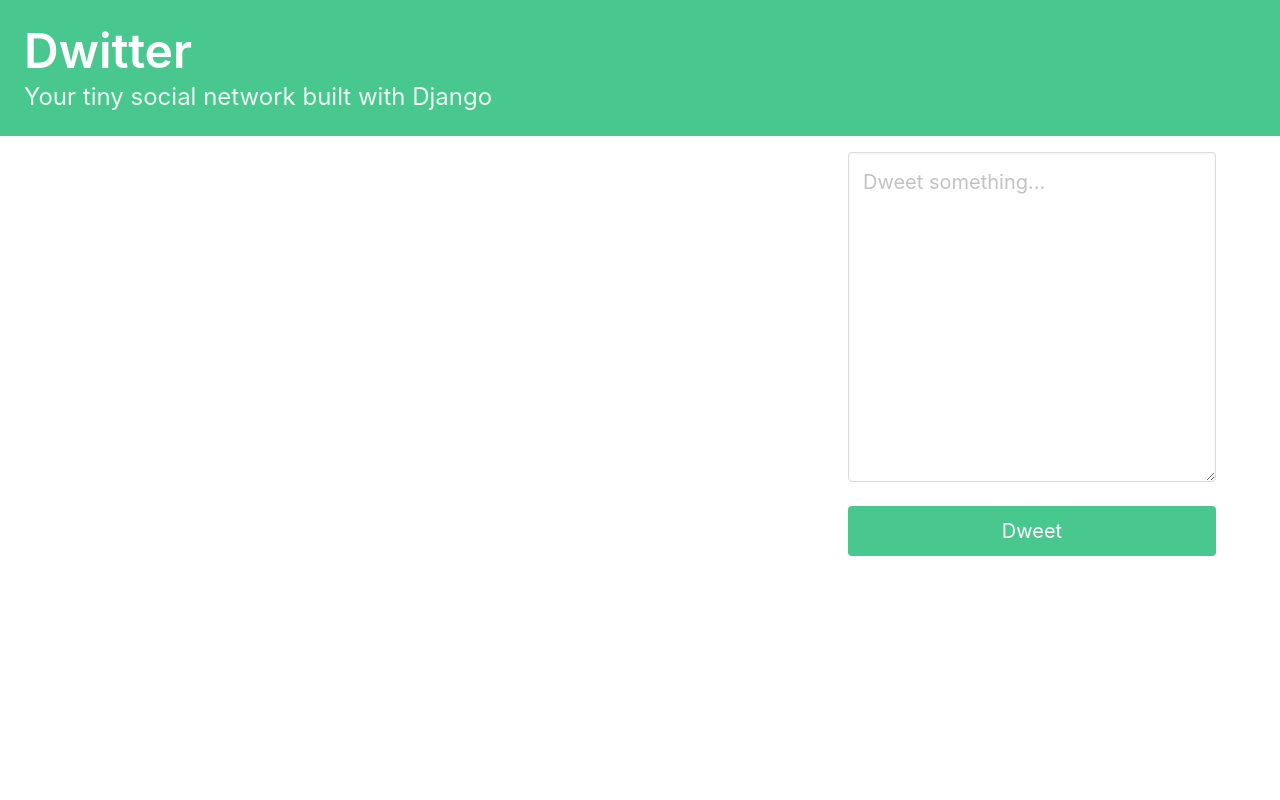
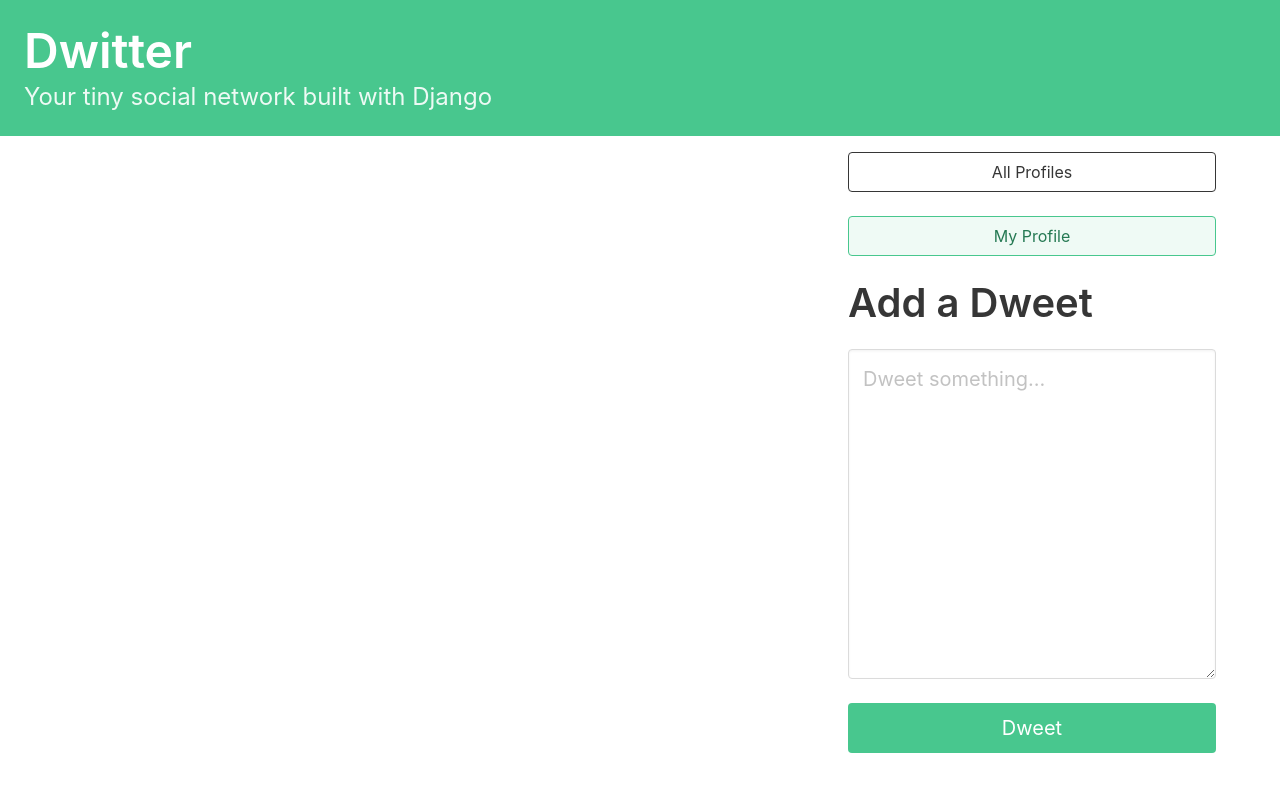
Before and after one commit to carvalhocaio/dwitter, a Django app: page / in a window 1280 px wide. Run offline with Django 3.2, Linux system fonts and the light colour scheme; the visitor is signed in with stand-in values (Sample User, id 1); data comes from the database, SQL or seed files in the repository; data that the repository does not hold is empty.

Commit message:
Improve the Front-End User Experience

```diff
--- a/dwitter/templates/base.html
+++ b/dwitter/templates/base.html
@@ -1,25 +1,28 @@
 <!DOCTYPE html>
 <html lang="en">
+
 <head>
   <meta charset="UTF-8" />
   <meta http-equiv="X-UA-Compatible" content="IE=edge" />
   <meta name="viewport" content="width=device-width, initial-scale=1.0" />
-    <link
-      rel="stylesheet"
-      href="https://cdn.jsdelivr.net/npm/bulma@0.9.3/css/bulma.min.css"
-    />
+  <link rel="stylesheet" href="https://cdn.jsdelivr.net/npm/bulma@0.9.3/css/bulma.min.css" />
   <title>Dwitter</title>
 </head>
+
 <body>
+
+  <a href="{% url 'dwitter:dashboard' %} ">
     <section class="hero is-small is-success mb-4">
       <div class="hero-body">
         <h1 class="title is-1">Dwitter</h1>
         <p class="subtitle is-4">Your tiny social network built with Django</p>
       </div>
     </section>
+  </a>
 
   <div class="container">
     <div class="columns">{% block content %} {% endblock content %}</div>
   </div>
 </body>
+
 </html>
--- a/dwitter/templates/dwitter/dashboard.html
+++ b/dwitter/templates/dwitter/dashboard.html
@@ -5,6 +5,7 @@
 <div class="column">
   {% for followed in user.profile.follows.all %}
   {% for dweet in followed.user.dweets.all %}
+  {% for dweet in dweets %}
   <div class="box">
     {{dweet.body}}
     <span class="is-small has-text-grey-light">
@@ -13,9 +14,32 @@
   </div>
   {% endfor %}
   {% endfor %}
+  {% endfor %}
 </div>
 
 <div class="column is-one-third">
+
+  <div class="block">
+    <a href="{% url 'dwitter:profile_list' %} ">
+      <button class="button is-dark is-outlined is-fullwidth">
+        All Profiles
+      </button>
+    </a>
+  </div>
+
+  <div class="block">
+    <a href="{% url 'dwitter:profile' request.user.profile.id %} ">
+      <button class="button is-success is-light is-outlined is-fullwidth">
+        My Profile
+      </button>
+    </a>
+  </div>
+
+  <div class="block">
+    <div class="block">
+      <h2 class="title is-2">Add a Dweet</p>
+    </div>
+    <div class="block">
       <form method="post">
         {% csrf_token %}
         {{ form.as_p }}
@@ -24,5 +48,8 @@
         </button>
       </form>
     </div>
+  </div>
+
+</div>
 
 {% endblock content %}
--- a/dwitter/views.py
+++ b/dwitter/views.py
@@ -1,6 +1,6 @@
 from django.shortcuts import render, redirect
 from .forms import DweetForm
-from .models import Profile
+from .models import Dweet, Profile
 
 
 def dashboard(request):
@@ -36,4 +36,10 @@ def dashboard(request):
             dweet.user = request.user
             dweet.save()
             return redirect("dwitter:dashboard")
-    return render(request, "dwitter/dashboard.html", {"form": form})
+
+    followed_dweets = Dweet.objects.filter(
+        user__profile__in=request.user.profile.follows.all()
+    ).order_by("-created_at")
+    return render(
+        request, "dwitter/dashboard.html", {"form": form, "dweets": followed_dweets}
+    )
```
Lines whose indentation alone changed are shown as unchanged.
